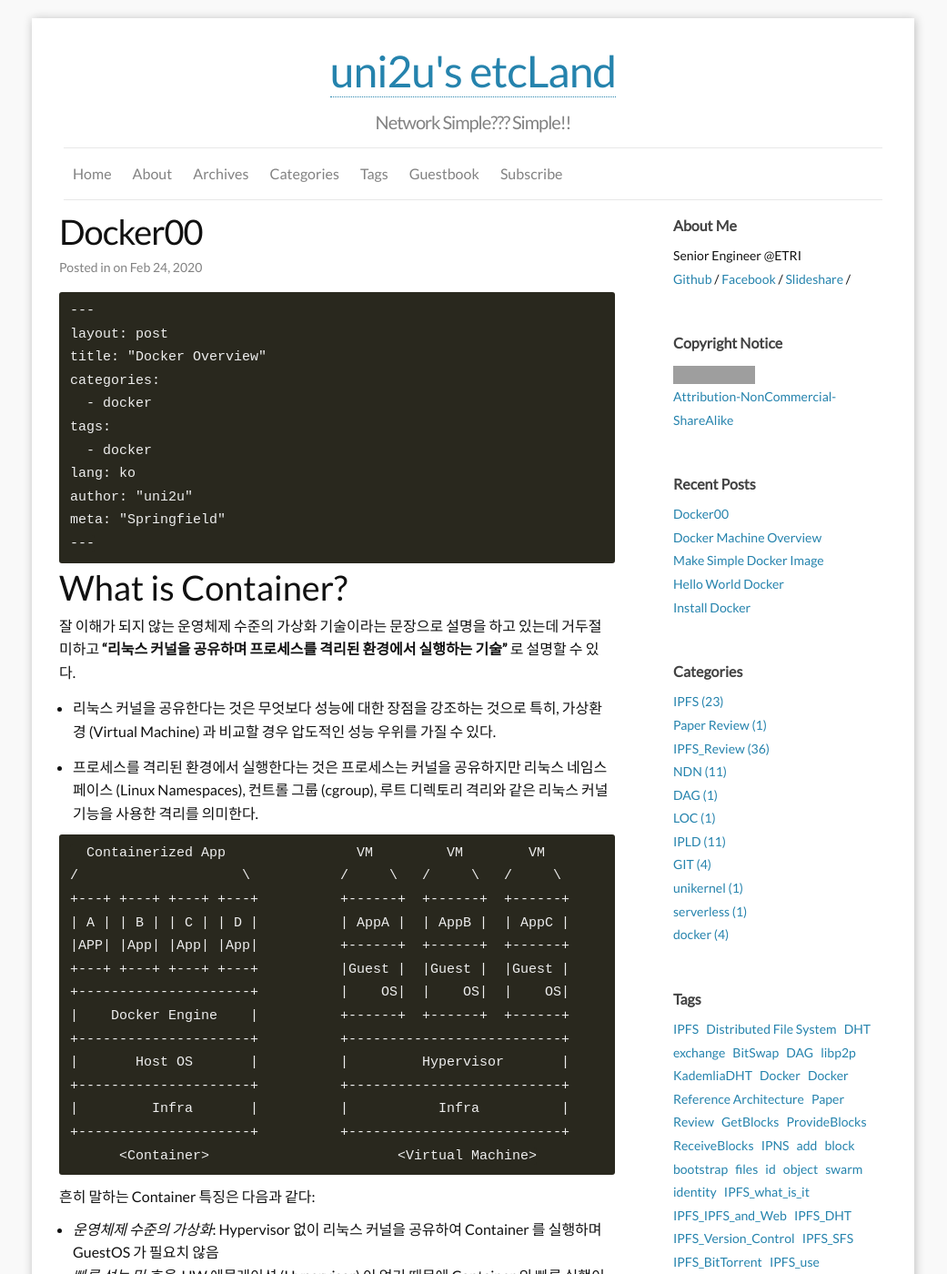
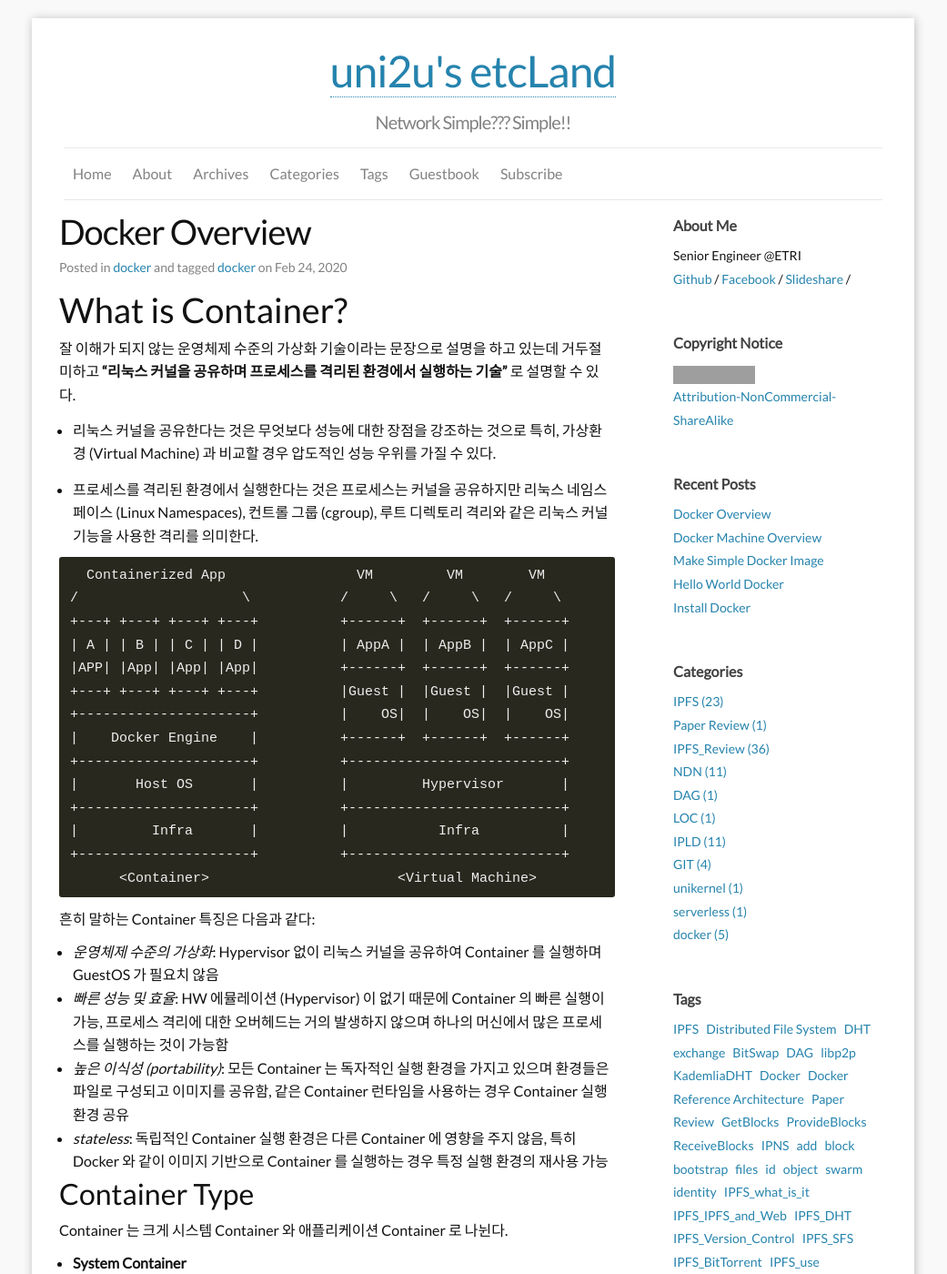
Before and after one commit to uni2u/uni2u.github.io, a Jekyll site: the page built from _posts/2020-02-24-docker00.md, in a window 1280 px wide and 1400 px high. Shown: the whole window at 91% size, without its empty margins (120-1161 px from the left). Built offline with Jekyll 4.4.1, drawn with Linux system fonts in a browser that asks for light colours; our own code applies the rules of GitHub Pages for plain Markdown files; comment, search, counter and statistics services are not loaded; grey boxes are pictures that could not be loaded.

Commit message:
docker overview

````diff
--- a/_posts/2020-02-24-docker00.md
+++ b/_posts/2020-02-24-docker00.md
@@ -1,4 +1,3 @@
-```
 ---
 layout: post
 title: "Docker Overview"
@@ -10,21 +9,14 @@ lang: ko
 author: "uni2u"
 meta: "Springfield"
 ---
-```
-
-
 
 # What is Container?
 
 잘 이해가 되지 않는 운영체제 수준의 가상화 기술이라는 문장으로 설명을 하고 있는데 거두절미하고 __"리눅스 커널을 공유하며 프로세스를 격리된 환경에서 실행하는 기술"__ 로 설명할 수 있다.
 
-
-
 - 리눅스 커널을 공유한다는 것은 무엇보다 성능에 대한 장점을 강조하는 것으로 특히, 가상환경 (Virtual Machine) 과 비교할 경우 압도적인 성능 우위를 가질 수 있다.
 
 - 프로세스를 격리된 환경에서 실행한다는 것은 프로세스는 커널을 공유하지만 리눅스 네임스페이스 (Linux Namespaces), 컨트롤 그룹 (cgroup), 루트 디렉토리 격리와 같은 리눅스 커널 기능을 사용한 격리를 의미한다.
-
-
 
 ```
   Containerized App                VM         VM        VM
@@ -43,24 +35,16 @@ meta: "Springfield"
       <Container>                       <Virtual Machine>
 ```
 
-
-
 흔히 말하는 Container 특징은 다음과 같다:
-
-
 
 - _운영체제 수준의 가상화_: Hypervisor 없이 리눅스 커널을 공유하여 Container 를 실행하며 GuestOS 가 필요치 않음
 - _빠른 성능 및 효율_: HW 에뮬레이션 (Hypervisor) 이 없기 때문에 Container 의 빠른 실행이 가능, 프로세스 격리에 대한 오버헤드는 거의 발생하지 않으며 하나의 머신에서 많은 프로세스를 실행하는 것이 가능함
 - _높은 이식성 (portability)_: 모든 Container 는 독자적인 실행 환경을 가지고 있으며 환경들은 파일로 구성되고 이미지를 공유함, 같은 Container 런타임을 사용하는 경우 Container 실행 환경 공유
 - _stateless_: 독립적인 Container 실행 환경은 다른 Container 에 영향을 주지 않음, 특히 Docker 와 같이 이미지 기반으로 Container 를 실행하는 경우 특정 실행 환경의 재사용 가능
 
-
-
 ## Container Type
 
 Container 는 크게 시스템 Container 와 애플리케이션 Container 로 나뉜다.
-
-
 
 - __System Container__
   - Container 를 통해 OS 위에 HW 가상화 없이 OS 실행
@@ -71,21 +55,13 @@ Container 는 크게 시스템 Container 와 애플리케이션 Container 로
   - 단 하나의 process 를 실행하기 때문에 확장이 쉽고 관리 요소가 작음
   - 대표적인 Application Container Runtime: Docker
 
-
-
 ## Why Container
 
 서버 운영을 하는데 있어 Container 의 등장은 서버 Application 의 배포 단위의 변화를 가지고 왔다. 기존 서버 운영에는 Application 운영을 위해 서버 컴퓨터의 상태를 관리하여야 했지만 Container 의 사용으로 인하여 Application 별 환경 구성이 가능하기 때문에 서버 컴퓨터 관리 필요성이 줄어들었다.
 
-
-
 이는 _Snowflake Servers_ 문제를 해소할 수 있다는 점이 가장 큰 이유로 작용한다.
 
-
-
 서버 구성에 있어 구성 시기, 라이브러리, 버전 등과 같은 여러 이유로 인하여 완벽하게 같은 서버 구성이 불가능하다. 조금씩 차이가 있어도 구성 시점에는 동작이 가능한 서버를 가리켜 Snowflack Servers 라고 한다. 이것의 문제는 구성 시점에는 아무런 문제가 없었지만 시간이 지나면서 발생하는 장애 문제를 해결할 수 없는 상태가 되는 것이다.
-
-
 
 ```
 +----------+                       +----------+
@@ -107,114 +83,74 @@ Container 는 크게 시스템 Container 와 애플리케이션 Container 로
                                                                 +----------+
 ```
 
-
-
 위 그림처럼 배포 도구인 Ansible 을 사용하여도 설치하는 시점에 따라 서버의 상태가 결정되는데 이 조그마한 차이가 나중에 큰 문제를 발생할 수 있다는 것이다. 반면 Docker 의 경우 Dockerfile 을 사용하여 설치에 대한 모든것이 동일화 되는 장점이 있다.
-
-
 
 ## Container Environment CASE
 
 프로덕션 레벨로 사용하는 가장 큰 예는 Google 이다. Container Orchestration Tool 인 Kubernetes 를 제작한 것에서 알 수 있듯 2014년 모든 서비스를 Container 로 운영하고 있다. (https://speakerdeck.com/jbeda/containers-at-scale?slide=2)
 
-
-
 Google 을 필두로 Netflix, [Airbnb](https://www.infoq.com/presentations/airbnb-kubernetes-services/), [Pinterest](https://kubernetes.io/case-studies/pinterest/), [Reddit](https://www.youtube.com/watch?v=z7TIzCAEo0M), [Riot Games](https://www.youtube.com/watch?v=ChQmDDy0FRY) 등 수많은 곳에서 Container 서비스를 운영하고 있다.
 
-
-
 물론 국내에서도 이 움직임이 가속화되고 있으며 이미 [삼성](https://www.youtube.com/watch?v=AebQVeykk8o&feature=emb_title), [당근마켓](https://medium.com/daangn/%EB%94%A5%EB%9F%AC%EB%8B%9D-%EC%B6%94%EC%B2%9C-%EC%8B%9C%EC%8A%A4%ED%85%9C-in-production-fa623877e56a), [NCsoft](https://byline.network/2019/08/8-51/), [TOSS](https://blog.toss.im/2019/11/26/tossteam/people/serverplatformteam-interview/) 등에서 활용중이다.
-
-
 
 ## Container Runtime
 
 Container 를 실행하고 관리하는 도구를 가리켜 Container Runtime 이라고 한다.
 
-
-
 ### Docker
 
 이제는 "Container = Docker" 라는 말이 의문스럽지 않을 정도이다. 'PyCon 2013 US' 에서 dotCloud 의 솔로몬 하익스 (Solomon Hykes) 가 최초로 발표한 Application Container Runtime 을 지향하는 모델이다.
-
-
 
 #### Docker Hub
 
 Docker 에서 제공하는 공식 원격 이미지 저장소이다. 기존의 많은 기술들이 실행 환경을 공유하는 것에 대한 어려움으로 접근성이 떨어졌었다. System Container 의 경우 실행 환경이 무거우며 변경 사항을 저장하고 공유하는 것이 어려운데 Docker 는 _'리눅스 커널 병합 마운트 (union mount)'_ 기반의  이미지 개념으로 실행 환경을 관리하고 적절한 단위로 공유할 수 있다.
 
-
-
 원격 저장소는 직접 설치하여 운용하는 것도 가능하다. 이미 클라우드 서비스에서는 프라이빗 이미지 저장소를 서비스로 제공하고 있는데 대표적으로 [AWS ECR Elastic Container Registry](https://aws.amazon.com/ko/ecr/), [MS Azure Container Registry](https://azure.microsoft.com/ko-kr/services/container-registry/), [CNCF Harbor](https://goharbor.io/) 등이 있다.
-
-
 
 #### Docker Compose
 
 다수의 Container 를 관리할 수 있는 도구로서 YAML 형식으로 Container 명세서를 작성한 후 Container 를 한꺼번에 실행시키거나 종료할 수 있다. 보통 로컬 개발 환경 구성에 사용하거나 Container Orchestration 구성 이전 초기 단계의 배포에 사용된다.
 
-
-
 ## Container Orchestration
 
 Container 환경의 발전으로 인하여 프로덕트 레벨에서 Container 를 사용하기 시작했고 이를 관리하기 위해서 다수의 Container 를 분산하고 스케줄링하기 위한 도구의 필요성이 강조되고 있다. 가장 대표적인 것이 Google 에서 주도하고 현재 CNCF 에서 관리하는 _'Kubernetes'_ 이다.
-
-
 
 ### Kubernetes
 
 Google 의 _Joe Beda_, _Brendan Burns_, _Craig McLuckie_ 의 주도로 시작된 Container Orchestration 도구로 2014년 OpenSource 로 공개되었다. 무엇보다 Google 에서 주도한 Container Orchestraion 도구라는 점에서 매우 빠르게 표준과 같이 자리잡았다.
 
-
-
 ### AWS ECS
 
 AWS ECS (Elastic Container Service) 는 완전 관리형으로 제공되는 Container Orchestration 도구로서 개념이 단순하고 AWS 서비스들과 궁합이 좋다는 장점과 함께 커뮤니티가 작고 오픈소스가 아니라는 단점이 동시에 존재한다. 이 때문인지 몰라도 AWS 에서는 Kubernetes Master 노드를 관리형으로 제공하는 EKS (Elastic Kubernetes Service) 도 함께 제공하고 있는데 심지어 EKS 의 사용율이 훨씬 높다.
-
-
 
 ### Rancher
 
 Kubernetes 기반의 Container Orchestration 도구로서 1.0 버전은 Docker 기반의 Container Orchestration 이었으나 2.0 버전 부터는 Kubernetes 를 기반으로 동작한다.
 
-
-
 ### Nomad
 
 오픈소스 인프라 관련 도구를 만드는 _HashiCorp_ 에서 제공하는 Container Orchestration 도구이다. 특히 task 와 scheduling 에 집중하고 있으며 다른 도구에 비해 비교적 단순함을 제공한다.
-
-
 
 ## Process Isolation
 
 Container 에서 process (프로세스) 를 격리하기 위하여 _Linux Namespace_, _root directory isolation: chroot_, _control group: cgroup_, _Linux capabilities_, _Union Mount_ 등의 커널 기능을 활용한다.
 
-
-
 ### Linux Namespace
 
 특정 process 의 리소스 접근을 제어하기 위해 사용되는 기능이다. 리소스별로 _IPC Namespace_, _Mount Namespace_, _Network Namespace_, _Process ID Namespace_, _User Namespace_, _UTS Namespace_, _Control Group Namespace_ 등으로 나뉜다. 시스템에서 실행되는 process 들은 기본적으로 init process 의 namespace 를 공유하지만 시스템 콜이나 unshared 명령어를 사용해 리소스 별 namespace 를 분리하는 것도 가능하다.
 
-
-
 ### root directory isolation: chroot
 
-Container 는 Host 의 파일 시스템이 아닌 별도의 실행 환경을 가지고 있다. 'root directory 격리' 는 이와 같은 Container 의 별도 실행 환경에 대한 바탕을 제공한다. 그 중에서 _chroot_, _pivot_root_ 같은 시스템 콜을 사용하여 process 가 바라보는 root directory 를 파일 시스템의 특정 directory 로 변경하는 것이 가능하다.
-
-
+Container 는 Host 의 파일 시스템이 아닌 별도의 실행 환경을 가지고 있다. 'root directory 격리' 는 이와 같은 Container 의 별도 실행 환경에 대한 바탕을 제공한다. 그 중에서 _chroot_, _pivot root_ 같은 시스템 콜을 사용하여 process 가 바라보는 root directory 를 파일 시스템의 특정 directory 로 변경하는 것이 가능하다.
 
 ### control group: cgroup
 
 process 에서 사용 가능한 _CPU_, _Memory_, _Network bandwidth_, _DISK I/O_ 등을 그룹 단위로 제어하는 Linux 커널의 기능으로 Linux 전체 시스템에서 process 관리를 위해 사용되고 있다.
 
-
-
 ### Linux capabilities
 
 process 권한을 제어하는 기능으로 크게 _root 권한 사용자_ 로 실행되는 process 와 _일반 사용자_ 가 실행하는 process 로 구분된다. root 의 권한을 세분화하여 process 에 적용할 수 있도록 만든 기능으로 Container Runtime 에서 일부 root 권한이 필요한 경우 이를 활용하여 권한을 지정하는 방식을 사용한다.
 
-
-
 ### Union Mount
 
 계층화된 파일 시스템을 구현하는 것으로 Docker 에서 이미지 구현에 사용되고 있다. Docker image layer 구현의 핵심으로 활용되며 image build 과정에서 캐시를 사용하거나 image 관리에 장점이 있다.
````
